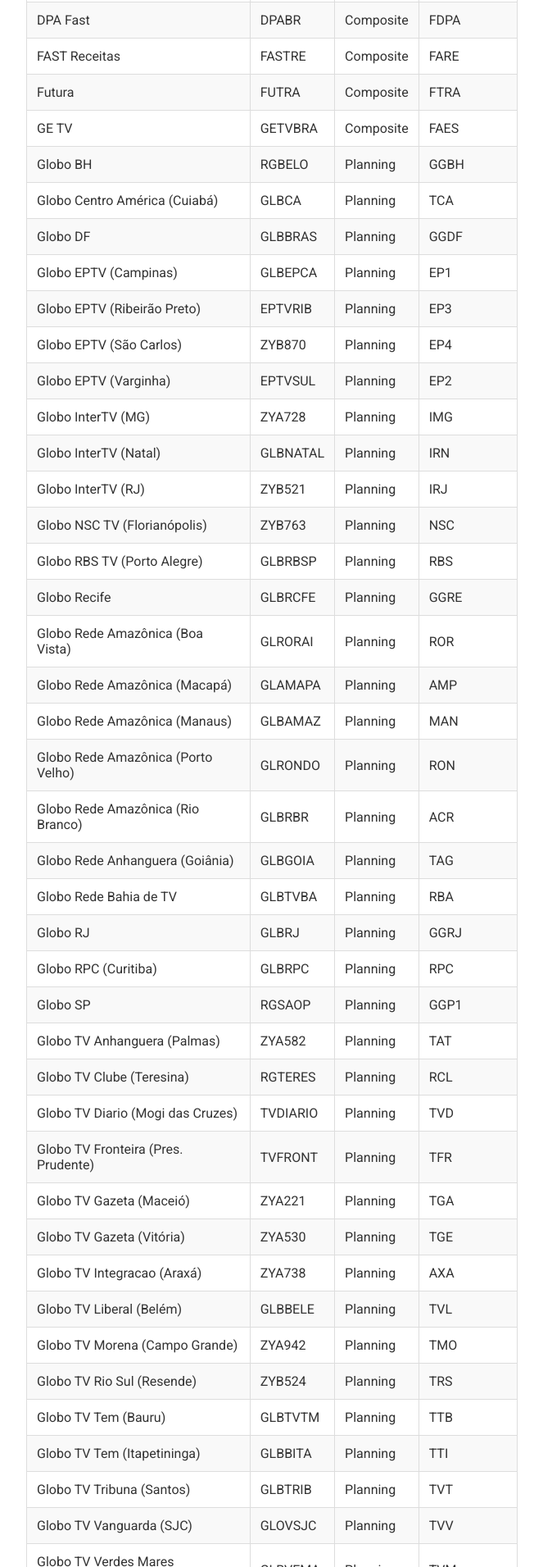
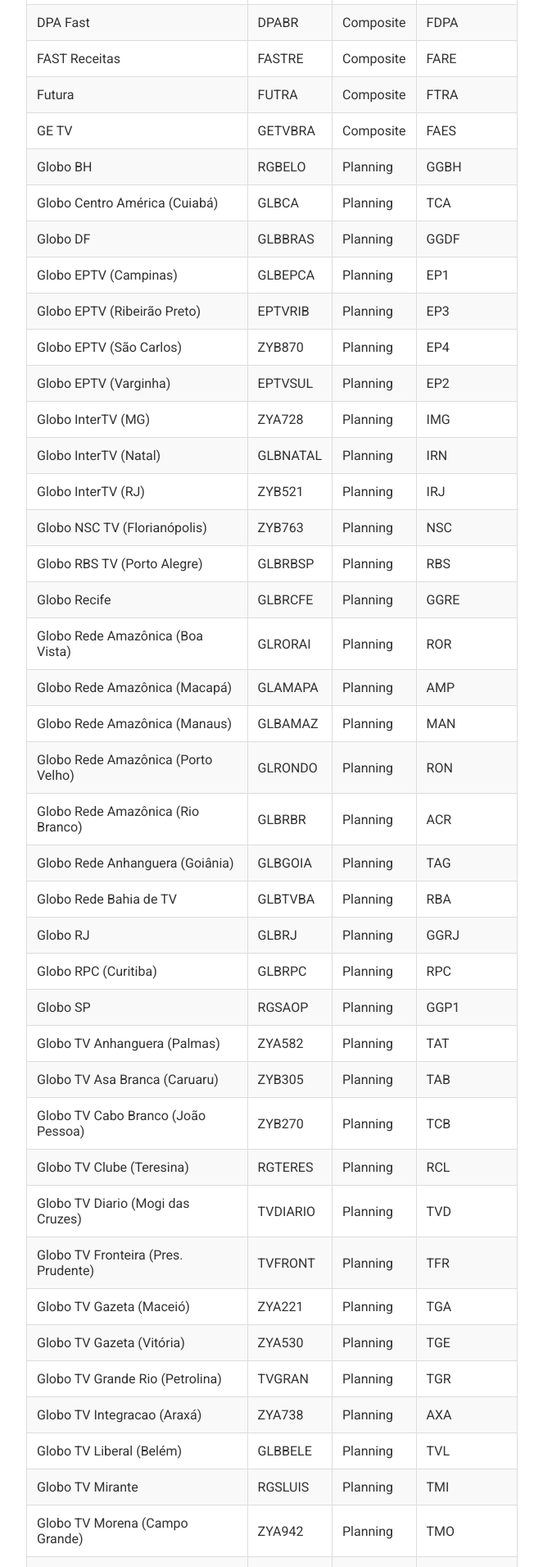
Before and after one commit to LeoRodrigues75/globosat-form, a plain HTML site: page index.html in a window 1280 px wide. Shown: the part 889-2800 px from the top of the page at 82% size, without its empty margins (308-971 px from the left). Drawn offline with Linux system fonts and the light colour scheme.

Commit message:
Add files via upload

```diff
--- a/index.html
+++ b/index.html
@@ -52,477 +52,93 @@
                     </tr>
                 </thead>
                 <tbody>
-            <tr>
-                <td>BIS</td>
-                <td>BIS</td>
-                <td>Composite</td>
-                <td>MSHD</td>
-            </tr>
-            <tr>
-                <td>Canal Brasil</td>
-                <td>CNLBRSL</td>
-                <td>Composite</td>
-                <td>CBBS</td>
-            </tr>
-            <tr>
-                <td>Combate (Amazon)</td>
-                <td>COMBA</td>
-                <td>Composite</td>
-                <td>HCOB</td>
-            </tr>
-            <tr>
-                <td>DPA Fast</td>
-                <td>DPABR</td>
-                <td>Composite</td>
-                <td>FDPA</td>
-            </tr>
-            <tr>
-                <td>FAST Receitas</td>
-                <td>FASTRE</td>
-                <td>Composite</td>
-                <td>FARE</td>
-            </tr>
-            <tr>
-                <td>Futura</td>
-                <td>FUTRA</td>
-                <td>Composite</td>
-                <td>FTRA</td>
-            </tr>
-            <tr>
-                <td>GE TV</td>
-                <td>GETVBRA</td>
-                <td>Composite</td>
-                <td>FAES</td>
-            </tr>
-            <tr>
-                <td>Globo BH</td>
-                <td>RGBELO</td>
-                <td>Planning</td>
-                <td>GGBH</td>
-            </tr>
-            <tr>
-                <td>Globo Centro América (Cuiabá)</td>
-                <td>GLBCA</td>
-                <td>Planning</td>
-                <td>TCA</td>
-            </tr>
-            <tr>
-                <td>Globo DF</td>
-                <td>GLBBRAS</td>
-                <td>Planning</td>
-                <td>GGDF</td>
-            </tr>
-            <tr>
-                <td>Globo EPTV (Campinas)</td>
-                <td>GLBEPCA</td>
-                <td>Planning</td>
-                <td>EP1</td>
-            </tr>
-            <tr>
-                <td>Globo EPTV (Ribeirão Preto)</td>
-                <td>EPTVRIB</td>
-                <td>Planning</td>
-                <td>EP3</td>
-            </tr>
-            <tr>
-                <td>Globo EPTV (São Carlos)</td>
-                <td>ZYB870</td>
-                <td>Planning</td>
-                <td>EP4</td>
-            </tr>
-            <tr>
-                <td>Globo EPTV (Varginha)</td>
-                <td>EPTVSUL</td>
-                <td>Planning</td>
-                <td>EP2</td>
-            </tr>
-            <tr>
-                <td>Globo InterTV (MG)</td>
-                <td>ZYA728</td>
-                <td>Planning</td>
-                <td>IMG</td>
-            </tr>
-            <tr>
-                <td>Globo InterTV (Natal)</td>
-                <td>GLBNATAL</td>
-                <td>Planning</td>
-                <td>IRN</td>
-            </tr>
-            <tr>
-                <td>Globo InterTV (RJ)</td>
-                <td>ZYB521</td>
-                <td>Planning</td>
-                <td>IRJ</td>
-            </tr>
-            <tr>
-                <td>Globo NSC TV (Florianópolis)</td>
-                <td>ZYB763</td>
-                <td>Planning</td>
-                <td>NSC</td>
-            </tr>
-            <tr>
-                <td>Globo RBS TV (Porto Alegre)</td>
-                <td>GLBRBSP</td>
-                <td>Planning</td>
-                <td>RBS</td>
-            </tr>
-            <tr>
-                <td>Globo Recife</td>
-                <td>GLBRCFE</td>
-                <td>Planning</td>
-                <td>GGRE</td>
-            </tr>
-            <tr>
-                <td>Globo Rede Amazônica (Boa Vista)</td>
-                <td>GLRORAI</td>
-                <td>Planning</td>
-                <td>ROR</td>
-            </tr>
-            <tr>
-                <td>Globo Rede Amazônica (Macapá)</td>
-                <td>GLAMAPA</td>
-                <td>Planning</td>
-                <td>AMP</td>
-            </tr>
-            <tr>
-                <td>Globo Rede Amazônica (Manaus)</td>
-                <td>GLBAMAZ</td>
-                <td>Planning</td>
-                <td>MAN</td>
-            </tr>
-            <tr>
-                <td>Globo Rede Amazônica (Porto Velho)</td>
-                <td>GLRONDO</td>
-                <td>Planning</td>
-                <td>RON</td>
-            </tr>
-            <tr>
-                <td>Globo Rede Amazônica (Rio Branco)</td>
-                <td>GLBRBR</td>
-                <td>Planning</td>
-                <td>ACR</td>
-            </tr>
-            <tr>
-                <td>Globo Rede Anhanguera (Goiânia)</td>
-                <td>GLBGOIA</td>
-                <td>Planning</td>
-                <td>TAG</td>
-            </tr>
-            <tr>
-                <td>Globo Rede Bahia de TV</td>
-                <td>GLBTVBA</td>
-                <td>Planning</td>
-                <td>RBA</td>
-            </tr>
-            <tr>
-                <td>Globo RJ</td>
-                <td>GLBRJ</td>
-                <td>Planning</td>
-                <td>GGRJ</td>
-            </tr>
-            <tr>
-                <td>Globo RPC (Curitiba)</td>
-                <td>GLBRPC</td>
-                <td>Planning</td>
-                <td>RPC</td>
-            </tr>
-            <tr>
-                <td>Globo SP</td>
-                <td>RGSAOP</td>
-                <td>Planning</td>
-                <td>GGP1</td>
-            </tr>
-            <tr>
-                <td>Globo TV Anhanguera (Palmas)</td>
-                <td>ZYA582</td>
-                <td>Planning</td>
-                <td>TAT</td>
-            </tr>
-            <tr>
-                <td>Globo TV Clube (Teresina)</td>
-                <td>RGTERES</td>
-                <td>Planning</td>
-                <td>RCL</td>
-            </tr>
-            <tr>
-                <td>Globo TV Diario (Mogi das Cruzes)</td>
-                <td>TVDIARIO</td>
-                <td>Planning</td>
-                <td>TVD</td>
-            </tr>
-            <tr>
-                <td>Globo TV Fronteira (Pres. Prudente)</td>
-                <td>TVFRONT</td>
-                <td>Planning</td>
-                <td>TFR</td>
-            </tr>
-            <tr>
-                <td>Globo TV Gazeta (Maceió)</td>
-                <td>ZYA221</td>
-                <td>Planning</td>
-                <td>TGA</td>
-            </tr>
-            <tr>
-                <td>Globo TV Gazeta (Vitória)</td>
-                <td>ZYA530</td>
-                <td>Planning</td>
-                <td>TGE</td>
-            </tr>
-            <tr>
-                <td>Globo TV Integracao (Araxá)</td>
-                <td>ZYA738</td>
-                <td>Planning</td>
-                <td>AXA</td>
-            </tr>
-            <tr>
-                <td>Globo TV Liberal (Belém)</td>
-                <td>GLBBELE</td>
-                <td>Planning</td>
-                <td>TVL</td>
-            </tr>
-            <tr>
-                <td>Globo TV Morena (Campo Grande)</td>
-                <td>ZYA942</td>
-                <td>Planning</td>
-                <td>TMO</td>
-            </tr>
-            <tr>
-                <td>Globo TV Rio Sul (Resende)</td>
-                <td>ZYB524</td>
-                <td>Planning</td>
-                <td>TRS</td>
-            </tr>
-            <tr>
-                <td>Globo TV Tem (Bauru)</td>
-                <td>GLBTVTM</td>
-                <td>Planning</td>
-                <td>TTB</td>
-            </tr>
-            <tr>
-                <td>Globo TV Tem (Itapetininga)</td>
-                <td>GLBBITA</td>
-                <td>Planning</td>
-                <td>TTI</td>
-            </tr>
-            <tr>
-                <td>Globo TV Tribuna (Santos)</td>
-                <td>GLBTRIB</td>
-                <td>Planning</td>
-                <td>TVT</td>
-            </tr>
-            <tr>
-                <td>Globo TV Vanguarda (SJC)</td>
-                <td>GLOVSJC</td>
-                <td>Planning</td>
-                <td>TVV</td>
-            </tr>
-            <tr>
-                <td>Globo TV Verdes Mares (Fortaleza)</td>
-                <td>GLBVEMA</td>
-                <td>Planning</td>
-                <td>TVM</td>
-            </tr>
-            <tr>
-                <td>GloboNews</td>
-                <td>GLN</td>
-                <td>Planning</td>
-                <td>GNEW</td>
-            </tr>
-            <tr>
-                <td>Globoplay Novelas</td>
-                <td>GPNOV</td>
-                <td>Composite</td>
-                <td>VIVA</td>
-            </tr>
-            <tr>
-                <td>Gloob</td>
-                <td>GLOOB</td>
-                <td>Composite</td>
-                <td>GLOB</td>
-            </tr>
-            <tr>
-                <td>Gloobinho</td>
-                <td>GLBINHO</td>
-                <td>Composite</td>
-                <td>GBNH</td>
-            </tr>
-            <tr>
-                <td>GNT</td>
-                <td>GNT</td>
-                <td>Composite</td>
-                <td>GNTS</td>
-            </tr>
-            <tr>
-                <td>Malhação FAST</td>
-                <td>FAMABR</td>
-                <td>Composite</td>
-                <td>FAMA</td>
-            </tr>
-            <tr>
-                <td>Megapix</td>
-                <td>MGPIX</td>
-                <td>Composite</td>
-                <td>MPXS</td>
-            </tr>
-            <tr>
-                <td>Modo Viagem</td>
-                <td>MOVIHD</td>
-                <td>Composite</td>
-                <td>GBST</td>
-            </tr>
-            <tr>
-                <td>Multishow</td>
-                <td>MSW</td>
-                <td>Composite</td>
-                <td>MSWS</td>
-            </tr>
-            <tr>
-                <td>OFF</td>
-                <td>OFF</td>
-                <td>Composite</td>
-                <td>GOFF</td>
-            </tr>
-            <tr>
-                <td>Premiere 2</td>
-                <td>PRMR2HD</td>
-                <td>Composite</td>
-                <td>HPR2</td>
-            </tr>
-            <tr>
-                <td>Premiere 3</td>
-                <td>PRMR3HD</td>
-                <td>Composite</td>
-                <td>HPR3</td>
-            </tr>
-            <tr>
-                <td>Premiere 4</td>
-                <td>PRMR4HD</td>
-                <td>Composite</td>
-                <td>HPR4</td>
-            </tr>
-            <tr>
-                <td>Premiere 5</td>
-                <td>PRMR5HD</td>
-                <td>Composite</td>
-                <td>HPR5</td>
-            </tr>
-            <tr>
-                <td>Premiere Futebol Clube</td>
-                <td>PFCLOC</td>
-                <td>Composite</td>
-                <td>HPFC</td>
-            </tr>
-            <tr>
-                <td>Rede Globo</td>
-                <td>REDEGL</td>
-                <td>Planning</td>
-                <td>GRED</td>
-            </tr>
-            <tr>
-                <td>Rede Globo International</td>
-                <td>RGTI</td>
-                <td>Planning</td>
-                <td>GINT</td>
-            </tr>
-            <tr>
-                <td>SporTV</td>
-                <td>SPORTV</td>
-                <td>Composite</td>
-                <td>SPTV</td>
-            </tr>
-            <tr>
-                <td>SporTV 4K</td>
-                <td>4KSPO</td>
-                <td>Composite</td>
-                <td>SP4K</td>
-            </tr>
-            <tr>
-                <td>SporTV Internacional</td>
-                <td>SPORTVI</td>
-                <td>Composite</td>
-                <td>HPFI</td>
-            </tr>
-            <tr>
-                <td>SporTV2</td>
-                <td>SPORTV2</td>
-                <td>Composite</td>
-                <td>SPT2</td>
-            </tr>
-            <tr>
-                <td>SporTV3</td>
-                <td>SPORTV3</td>
-                <td>Composite</td>
-                <td>SPT3</td>
-            </tr>
-            <tr>
-                <td>SporTV4</td>
-                <td>SPORT4</td>
-                <td>Planning</td>
-                <td>STP4</td>
-            </tr>
-            <tr>
-                <td>SporTV5</td>
-                <td>SPORT5</td>
-                <td>Planning</td>
-                <td>SP05</td>
-            </tr>
-            <tr>
-                <td>Studio Universal</td>
-                <td>STUBR</td>
-                <td>Planning</td>
-                <td>SUBR</td>
-            </tr>
-            <tr>
-                <td>Telecine Action</td>
-                <td>TCA</td>
-                <td>Composite</td>
-                <td>TCAS</td>
-            </tr>
-            <tr>
-                <td>Telecine Cult</td>
-                <td>TCCL</td>
-                <td>Composite</td>
-                <td>TCLS</td>
-            </tr>
-            <tr>
-                <td>Telecine Fun</td>
-                <td>TCF</td>
-                <td>Composite</td>
-                <td>TCFS</td>
-            </tr>
-            <tr>
-                <td>Telecine Pipoca</td>
-                <td>TCPIP</td>
-                <td>Composite</td>
-                <td>TPPS</td>
-            </tr>
-            <tr>
-                <td>Telecine Premium</td>
-                <td>TCP</td>
-                <td>Composite</td>
-                <td>TCPS</td>
-            </tr>
-            <tr>
-                <td>Telecine Touch</td>
-                <td>TCTCH</td>
-                <td>Composite</td>
-                <td>TCTS</td>
-            </tr>
-            <tr>
-                <td>Universal TV</td>
-                <td>UNVRB</td>
-                <td>Planning</td>
-                <td>UNCS</td>
-            </tr>
-            <tr>
-                <td>USA Network</td>
-                <td>USABR</td>
-                <td>Planning</td>
-                <td>UUSA</td>
-            </tr>
-        </tbody>
-    </table>
-</div>
+                    <tr><td>BIS</td><td>BIS</td><td>Composite</td><td>MSHD</td></tr>
+                    <tr><td>Canal Brasil</td><td>CNLBRSL</td><td>Composite</td><td>CBBS</td></tr>
+                    <tr><td>Combate (Amazon)</td><td>COMBA</td><td>Composite</td><td>HCOB</td></tr>
+                    <tr><td>DPA Fast</td><td>DPABR</td><td>Composite</td><td>FDPA</td></tr>
+                    <tr><td>FAST Receitas</td><td>FASTRE</td><td>Composite</td><td>FARE</td></tr>
+                    <tr><td>Futura</td><td>FUTRA</td><td>Composite</td><td>FTRA</td></tr>
+                    <tr><td>GE TV</td><td>GETVBRA</td><td>Composite</td><td>FAES</td></tr>
+                    <tr><td>Globo BH</td><td>RGBELO</td><td>Planning</td><td>GGBH</td></tr>
+                    <tr><td>Globo Centro América (Cuiabá)</td><td>GLBCA</td><td>Planning</td><td>TCA</td></tr>
+                    <tr><td>Globo DF</td><td>GLBBRAS</td><td>Planning</td><td>GGDF</td></tr>
+                    <tr><td>Globo EPTV (Campinas)</td><td>GLBEPCA</td><td>Planning</td><td>EP1</td></tr>
+                    <tr><td>Globo EPTV (Ribeirão Preto)</td><td>EPTVRIB</td><td>Planning</td><td>EP3</td></tr>
+                    <tr><td>Globo EPTV (São Carlos)</td><td>ZYB870</td><td>Planning</td><td>EP4</td></tr>
+                    <tr><td>Globo EPTV (Varginha)</td><td>EPTVSUL</td><td>Planning</td><td>EP2</td></tr>
+                    <tr><td>Globo InterTV (MG)</td><td>ZYA728</td><td>Planning</td><td>IMG</td></tr>
+                    <tr><td>Globo InterTV (Natal)</td><td>GLBNATAL</td><td>Planning</td><td>IRN</td></tr>
+                    <tr><td>Globo InterTV (RJ)</td><td>ZYB521</td><td>Planning</td><td>IRJ</td></tr>
+                    <tr><td>Globo NSC TV (Florianópolis)</td><td>ZYB763</td><td>Planning</td><td>NSC</td></tr>
+                    <tr><td>Globo RBS TV (Porto Alegre)</td><td>GLBRBSP</td><td>Planning</td><td>RBS</td></tr>
+                    <tr><td>Globo Recife</td><td>GLBRCFE</td><td>Planning</td><td>GGRE</td></tr>
+                    <tr><td>Globo Rede Amazônica (Boa Vista)</td><td>GLRORAI</td><td>Planning</td><td>ROR</td></tr>
+                    <tr><td>Globo Rede Amazônica (Macapá)</td><td>GLAMAPA</td><td>Planning</td><td>AMP</td></tr>
+                    <tr><td>Globo Rede Amazônica (Manaus)</td><td>GLBAMAZ</td><td>Planning</td><td>MAN</td></tr>
+                    <tr><td>Globo Rede Amazônica (Porto Velho)</td><td>GLRONDO</td><td>Planning</td><td>RON</td></tr>
+                    <tr><td>Globo Rede Amazônica (Rio Branco)</td><td>GLBRBR</td><td>Planning</td><td>ACR</td></tr>
+                    <tr><td>Globo Rede Anhanguera (Goiânia)</td><td>GLBGOIA</td><td>Planning</td><td>TAG</td></tr>
+                    <tr><td>Globo Rede Bahia de TV</td><td>GLBTVBA</td><td>Planning</td><td>RBA</td></tr>
+                    <tr><td>Globo RJ</td><td>GLBRJ</td><td>Planning</td><td>GGRJ</td></tr>
+                    <tr><td>Globo RPC (Curitiba)</td><td>GLBRPC</td><td>Planning</td><td>RPC</td></tr>
+                    <tr><td>Globo SP</td><td>RGSAOP</td><td>Planning</td><td>GGP1</td></tr>
+                    <tr><td>Globo TV Anhanguera (Palmas)</td><td>ZYA582</td><td>Planning</td><td>TAT</td></tr>
+                    <tr><td>Globo TV Asa Branca (Caruaru)</td><td>ZYB305</td><td>Planning</td><td>TAB</td></tr>
+                    <tr><td>Globo TV Cabo Branco (João Pessoa)</td><td>ZYB270</td><td>Planning</td><td>TCB</td></tr>
+                    <tr><td>Globo TV Clube (Teresina)</td><td>RGTERES</td><td>Planning</td><td>RCL</td></tr>
+                    <tr><td>Globo TV Diario (Mogi das Cruzes)</td><td>TVDIARIO</td><td>Planning</td><td>TVD</td></tr>
+                    <tr><td>Globo TV Fronteira (Pres. Prudente)</td><td>TVFRONT</td><td>Planning</td><td>TFR</td></tr>
+                    <tr><td>Globo TV Gazeta (Maceió)</td><td>ZYA221</td><td>Planning</td><td>TGA</td></tr>
+                    <tr><td>Globo TV Gazeta (Vitória)</td><td>ZYA530</td><td>Planning</td><td>TGE</td></tr>
+                    <tr><td>Globo TV Grande Rio (Petrolina)</td><td>TVGRAN</td><td>Planning</td><td>TGR</td></tr>
+                    <tr><td>Globo TV Integracao (Araxá)</td><td>ZYA738</td><td>Planning</td><td>AXA</td></tr>
+                    <tr><td>Globo TV Liberal (Belém)</td><td>GLBBELE</td><td>Planning</td><td>TVL</td></tr>
+                    <tr><td>Globo TV Mirante</td><td>RGSLUIS</td><td>Planning</td><td>TMI</td></tr>
+                    <tr><td>Globo TV Morena (Campo Grande)</td><td>ZYA942</td><td>Planning</td><td>TMO</td></tr>
+                    <tr><td>Globo TV Rio Sul (Resende)</td><td>ZYB524</td><td>Planning</td><td>TRS</td></tr>
+                    <tr><td>Globo TV Sergipe (Aracaju)</td><td>REDEARA</td><td>Planning</td><td>TVS</td></tr>
+                    <tr><td>Globo TV Tem (Bauru)</td><td>GLBTVTM</td><td>Planning</td><td>TTB</td></tr>
+                    <tr><td>Globo TV Tem (Itapetininga)</td><td>GLBBITA</td><td>Planning</td><td>TTI</td></tr>
+                    <tr><td>Globo TV Tribuna (Santos)</td><td>GLBTRIB</td><td>Planning</td><td>TVT</td></tr>
+                    <tr><td>Globo TV Vanguarda (SJC)</td><td>GLOVSJC</td><td>Planning</td><td>TVV</td></tr>
+                    <tr><td>Globo TV Verdes Mares (Fortaleza)</td><td>GLBVEMA</td><td>Planning</td><td>TVM</td></tr>
+                    <tr><td>GloboNews</td><td>GLN</td><td>Planning</td><td>GNEW</td></tr>
+                    <tr><td>Globoplay Novelas</td><td>GPNOV</td><td>Composite</td><td>VIVA</td></tr>
+                    <tr><td>Gloob</td><td>GLOOB</td><td>Composite</td><td>GLOB</td></tr>
+                    <tr><td>Gloobinho</td><td>GLBINHO</td><td>Composite</td><td>GBNH</td></tr>
+                    <tr><td>GNT</td><td>GNT</td><td>Composite</td><td>GNTS</td></tr>
+                    <tr><td>Malhação FAST</td><td>FAMABR</td><td>Composite</td><td>FAMA</td></tr>
+                    <tr><td>Megapix</td><td>MGPIX</td><td>Composite</td><td>MPXS</td></tr>
+                    <tr><td>Modo Viagem</td><td>MOVIHD</td><td>Composite</td><td>GBST</td></tr>
+                    <tr><td>Multishow</td><td>MSW</td><td>Composite</td><td>MSWS</td></tr>
+                    <tr><td>OFF</td><td>OFF</td><td>Composite</td><td>GOFF</td></tr>
+                    <tr><td>Premiere 2</td><td>PRMR2HD</td><td>Composite</td><td>HPR2</td></tr>
+                    <tr><td>Premiere 3</td><td>PRMR3HD</td><td>Composite</td><td>HPR3</td></tr>
+                    <tr><td>Premiere 4</td><td>PRMR4HD</td><td>Composite</td><td>HPR4</td></tr>
+                    <tr><td>Premiere 5</td><td>PRMR5HD</td><td>Composite</td><td>HPR5</td></tr>
+                    <tr><td>Premiere Futebol Clube</td><td>PFCLOC</td><td>Composite</td><td>HPFC</td></tr>
+                    <tr><td>Rede Globo</td><td>REDEGL</td><td>Planning</td><td>GRED</td></tr>
+                    <tr><td>Rede Globo International</td><td>RGTI</td><td>Planning</td><td>GINT</td></tr>
+                    <tr><td>SporTV</td><td>SPORTV</td><td>Composite</td><td>SPTV</td></tr>
+                    <tr><td>SporTV 4K</td><td>4KSPO</td><td>Composite</td><td>SP4K</td></tr>
+                    <tr><td>SporTV Internacional</td><td>SPORTVI</td><td>Composite</td><td>HPFI</td></tr>
+                    <tr><td>SporTV2</td><td>SPORTV2</td><td>Composite</td><td>SPT2</td></tr>
+                    <tr><td>SporTV3</td><td>SPORTV3</td><td>Composite</td><td>SPT3</td></tr>
+                    <tr><td>SporTV4</td><td>SPORT4</td><td>Planning</td><td>STP4</td></tr>
+                    <tr><td>SporTV5</td><td>SPORT5</td><td>Planning</td><td>SP05</td></tr>
+                    <tr><td>Studio Universal</td><td>STUBR</td><td>Planning</td><td>SUBR</td></tr>
+                    <tr><td>Telecine Action</td><td>TCA</td><td>Composite</td><td>TCAS</td></tr>
+                    <tr><td>Telecine Cult</td><td>TCCL</td><td>Composite</td><td>TCLS</td></tr>
+                    <tr><td>Telecine Fun</td><td>TCF</td><td>Composite</td><td>TCFS</td></tr>
+                    <tr><td>Telecine Pipoca</td><td>TCPIP</td><td>Composite</td><td>TPPS</td></tr>
+                    <tr><td>Telecine Premium</td><td>TCP</td><td>Composite</td><td>TCPS</td></tr>
+                    <tr><td>Telecine Touch</td><td>TCTCH</td><td>Composite</td><td>TCTS</td></tr>
+                    <tr><td>Universal TV</td><td>UNVRB</td><td>Planning</td><td>UNCS</td></tr>
+                    <tr><td>USA Network</td><td>USABR</td><td>Planning</td><td>UUSA</td></tr>
+                </tbody>
+            </table>
+        </div>
+    </div>
     <script src="script.js"></script>
 </body>
 </html>
--- a/script.js
+++ b/script.js
@@ -1,7 +1,5 @@
 document.addEventListener('DOMContentLoaded', () => {
-    // --- IMPORTANT: UPDATE THIS URL ---
     const backendBaseUrl = 'https://globosat-api-project-460362937255.southamerica-east1.run.app/';
-    // ---------------------------------
 
     const form = document.getElementById('grid-form');
     const environmentSelect = document.getElementById('environment');
--- a/style.css
+++ b/style.css
@@ -62,7 +62,7 @@
     padding: 12px;
     border: 1px solid #ccc;
     border-radius: 6px;
-    font-size: 1em;
+    font-size: 16px;
     box-sizing: border-box;
     transition: border-color 0.3s;
 }
@@ -111,6 +111,11 @@
     text-align: left;
 }
 
+.channel-table th:first-child,
+.channel-table td:first-child {
+    width: 45%;
+}
+
 .channel-table th {
     background-color: #f2f2f2;
     font-weight: 500;
```
